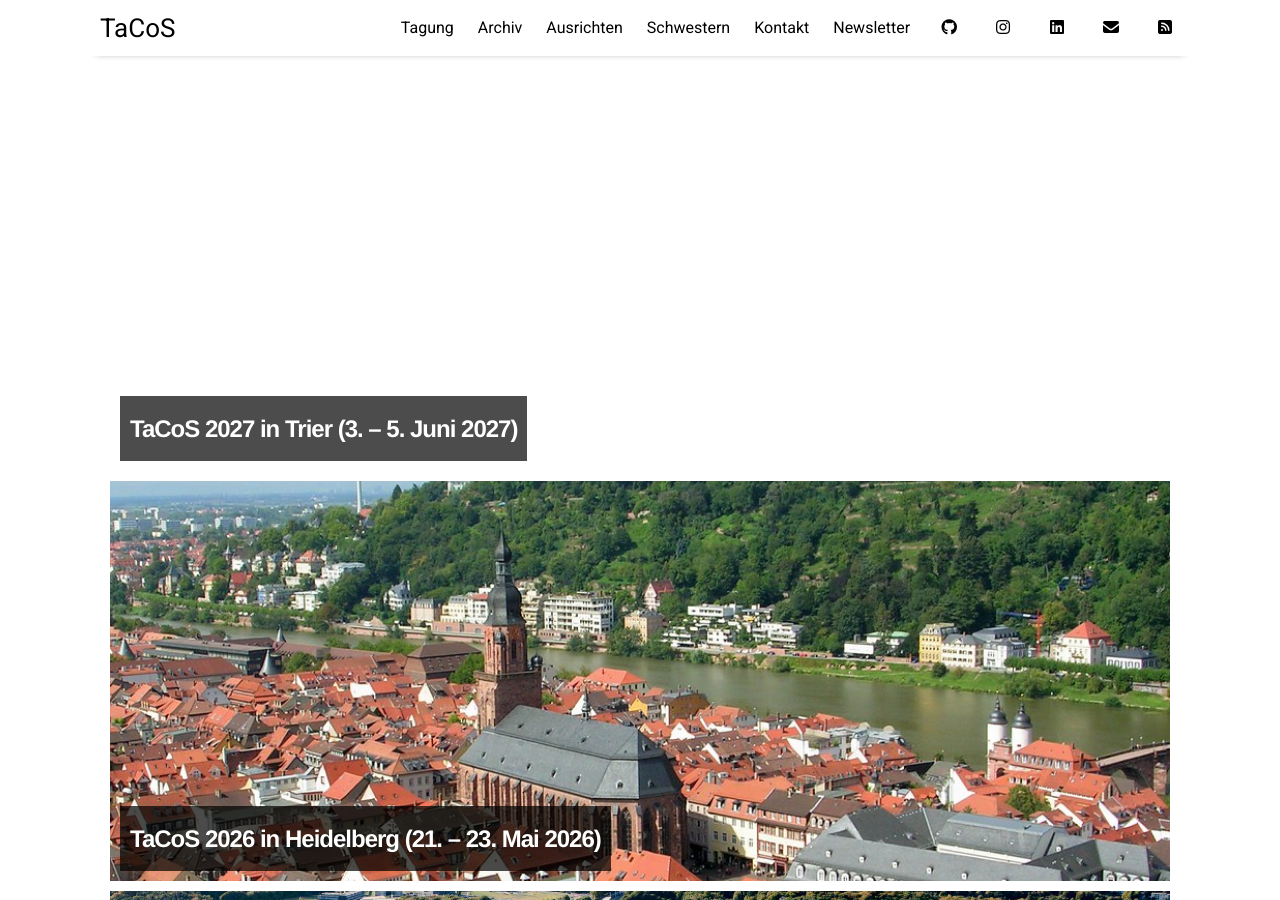
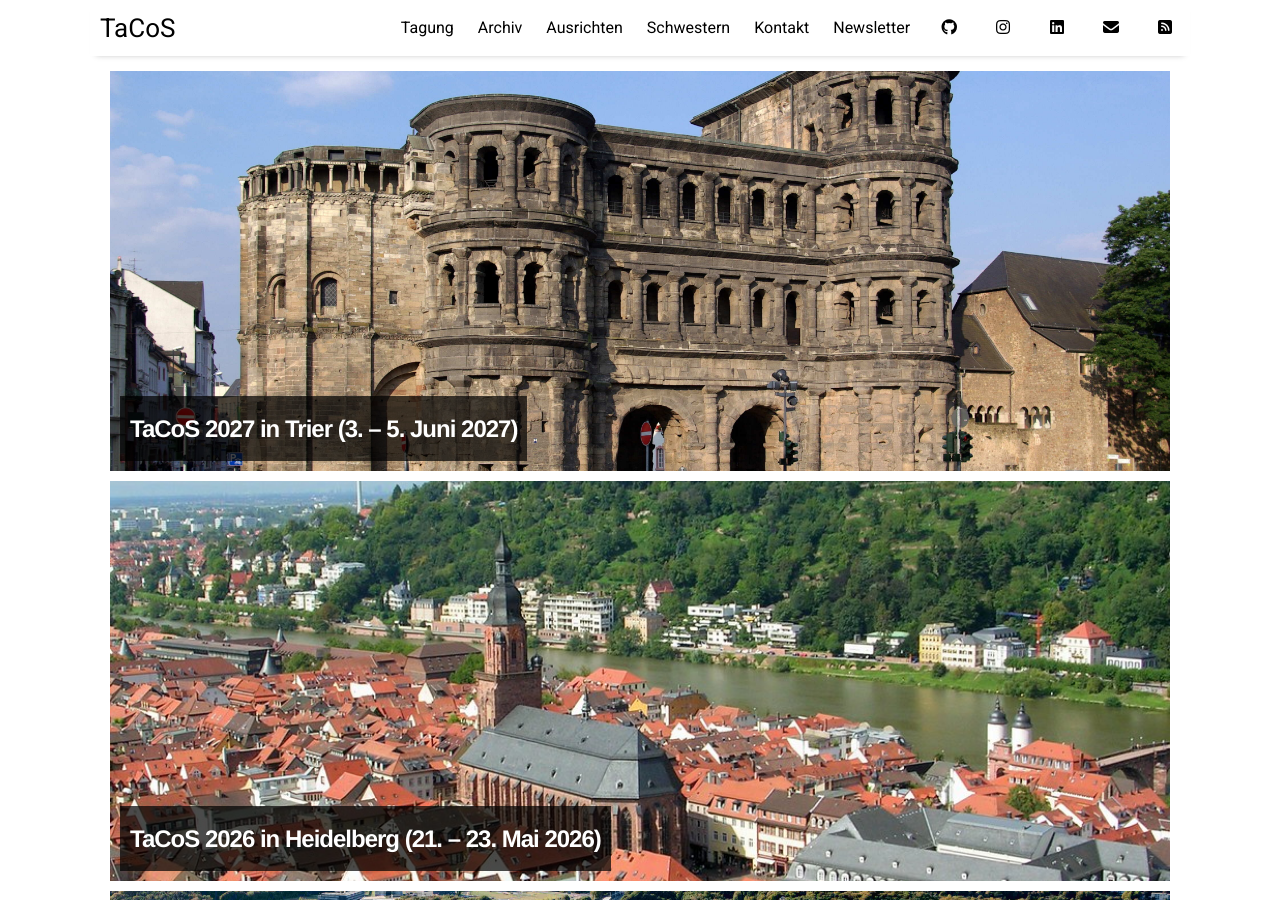
Before and after one commit to tacosConference/linguistik.computer, a Jekyll site: the page built from index.html, in a window 1280 px wide and 900 px high. Built offline with Jekyll 4.4.1, drawn with Linux system fonts in a browser that asks for light colours; the list of posts is cut into pages by our own code.

Commit message:
Add instagram link and an image

```diff
--- a/_data/conferences.yml
+++ b/_data/conferences.yml
@@ -2,6 +2,8 @@
   edition: 36
   location: Trier
   date: 3. – 5. Juni 2027
+  url: https://linguistik.computer/instagram
+  image: trier-1.jpg
 
 - name: TaCoS 2026
   edition: 35
```
Also changed, not shown: assets/img/trier-1.jpg (added).
